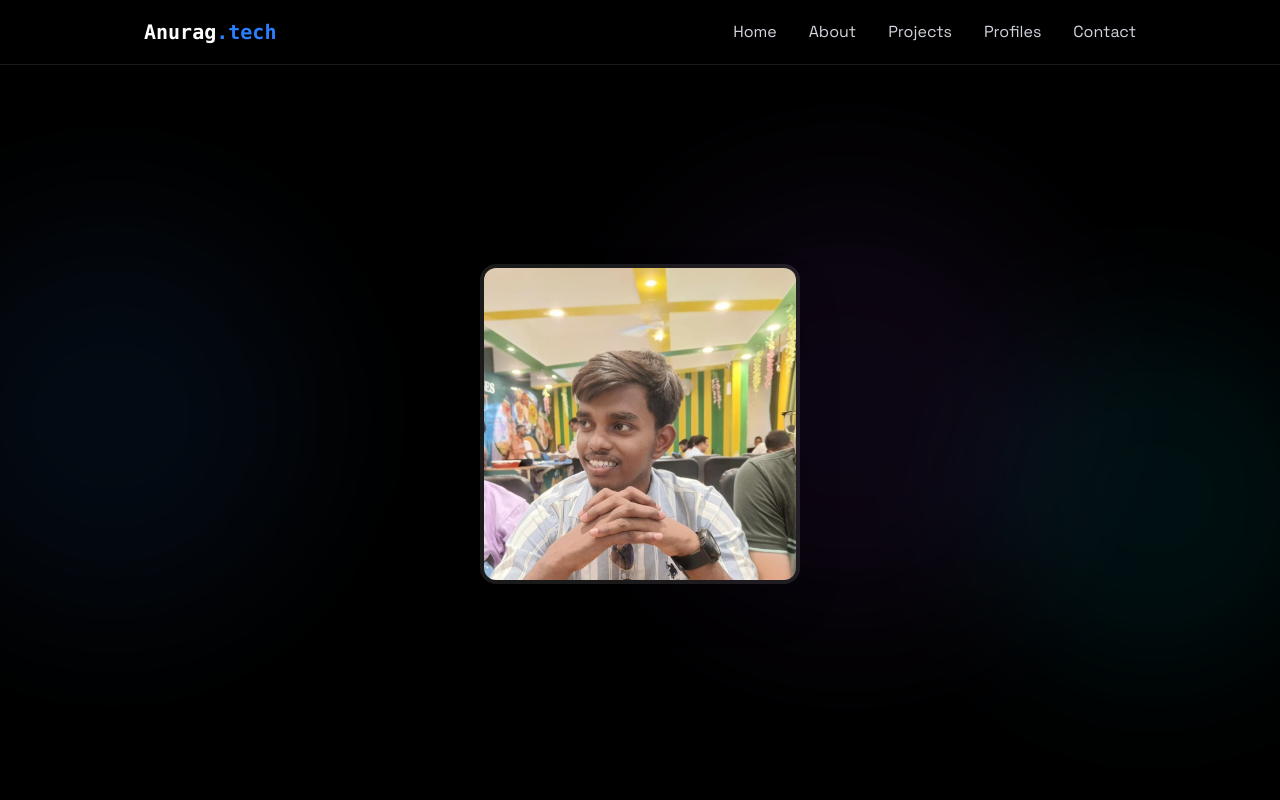
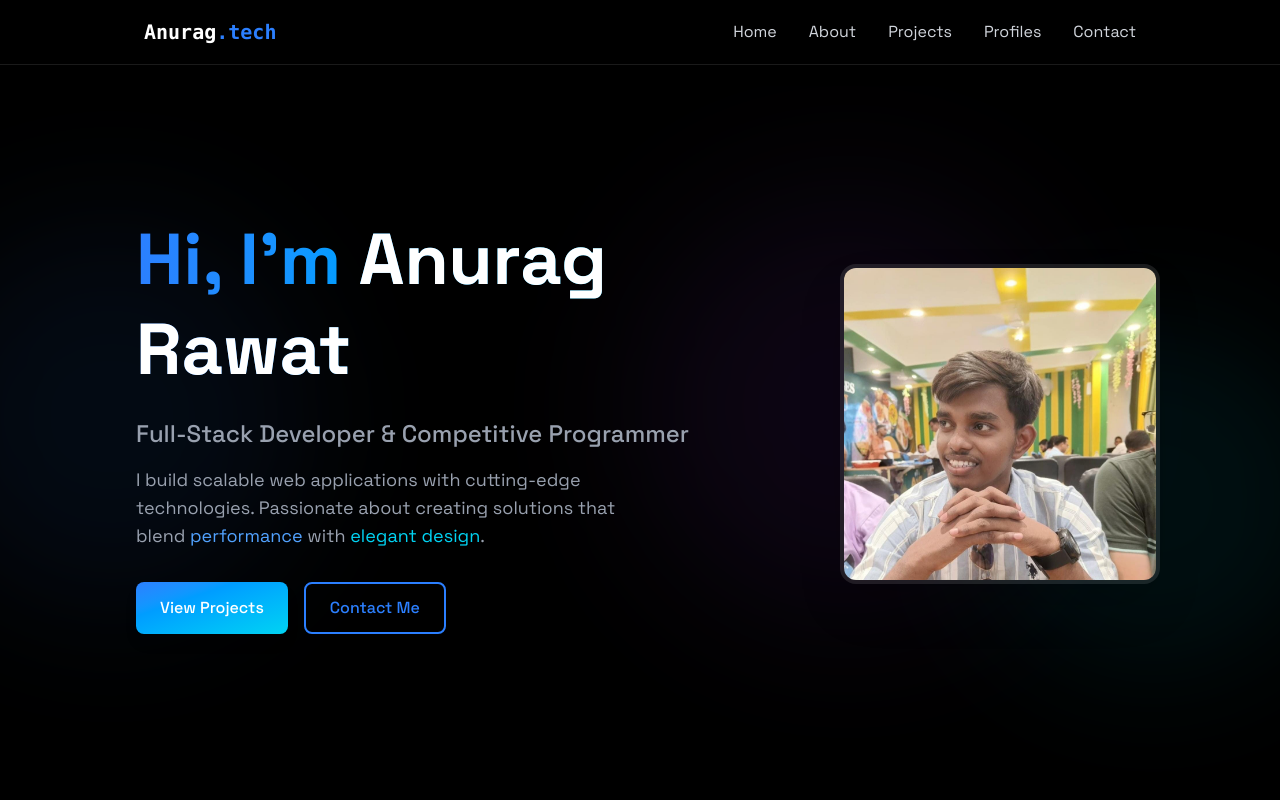
Before and after one commit to AnuragRawat92/New-Portfolio, a React (Vite) app: page / in a window 1280 px wide. Shown: the top 800 px of the page. Built offline with nearby package versions, Linux system fonts and the light colour scheme.

Commit message:
Update Home.jsx

```diff
--- a/src/components/sections/Home.jsx
+++ b/src/components/sections/Home.jsx
@@ -1,6 +1,5 @@
 import { RevealOnScroll } from "../RevealOnScroll";
 import profli from './profile.jpg';
-import defaultProfile from './default-profile.jpg'; // Import your fallback image
 
 export const Home = () => {
   return (
@@ -11,13 +10,66 @@ export const Home = () => {
       {/* Background elements */}
       <div className="absolute inset-0 overflow-hidden z-0">
         <div className="absolute top-1/4 -left-20 w-64 h-64 md:w-96 md:h-96 bg-blue-500/10 rounded-full mix-blend-multiply filter blur-2xl md:blur-3xl opacity-70 animate-blob"></div>
-        <div className="absolute top-1/3 -right-20 w-64 h-64 md:w-96 md:h-96 bg-cyan-400/10 rounded-full mix-blend-multiply filter blur-2xl md:blur-3xl opacity-70 animation-delay-2000 animate-blob"></div>
-        <div className="absolute bottom-1/4 left-1/2 w-64 h-64 md:w-96 md:h-96 bg-purple-500/10 rounded-full mix-blend-multiply filter blur-2xl md:blur-3xl opacity-70 animation-delay-4000 animate-blob"></div>
+        <div className="absolute top-1/3 -right-20 w-64 h-64 md:w-96 md:h-96 bg-cyan-400/10 rounded-full mix-blend-multiply filter blur-2xl md:blur-3xl opacity-70 animate-blob animation-delay-2000"></div>
+        <div className="absolute bottom-1/4 left-1/2 w-64 h-64 md:w-96 md:h-96 bg-purple-500/10 rounded-full mix-blend-multiply filter blur-2xl md:blur-3xl opacity-70 animate-blob animation-delay-4000"></div>
       </div>
 
-      {/* ... rest of your component remains the same ... */}
+      <div className="container mx-auto px-4 flex flex-col lg:flex-row items-center justify-center gap-8 md:gap-12 z-10">
+        <RevealOnScroll>
+          <div className="text-center max-w-2xl lg:text-left px-4">
+            <h1 className="text-4xl sm:text-5xl md:text-6xl lg:text-7xl font-bold mb-4 md:mb-6 bg-gradient-to-r from-blue-500 to-cyan-400 bg-clip-text text-transparent leading-tight">
+              {"Hi, I'm"} <span className="text-white">Anurag Rawat</span>
+            </h1>
 
-      {/* Image Card - Centered */}
+            <h2 className="text-lg sm:text-xl md:text-2xl text-gray-400 mb-3 md:mb-4 font-medium">
+              Full-Stack Developer & Competitive Programmer
+            </h2>
+
+            <p className="text-base sm:text-lg text-gray-400 mb-6 md:mb-8 mx-auto lg:mx-0 max-w-lg">
+              I build scalable web applications with cutting-edge technologies.
+              Passionate about creating solutions that blend{" "}
+              <span className="text-blue-400">performance</span> with{" "}
+              <span className="text-cyan-400">elegant design</span>.
+            </p>
+
+            <div className="flex flex-wrap justify-center lg:justify-start gap-3 md:gap-4">
+              <a
+                href="#projects"
+                className="relative inline-flex items-center justify-center px-4 py-2 md:px-6 md:py-3 overflow-hidden font-medium text-white transition duration-300 ease-out rounded-lg shadow-lg group bg-gradient-to-br from-blue-500 to-cyan-400 hover:from-blue-600 hover:to-cyan-500 text-sm md:text-base"
+              >
+                <span className="relative z-10">View Projects</span>
+                <span className="absolute inset-0 bg-gradient-to-br from-blue-600 to-cyan-500 rounded-lg opacity-0 group-hover:opacity-100 transition duration-300 ease-out"></span>
+              </a>
+
+              <a
+                href="#contact"
+                className="relative inline-flex items-center justify-center px-4 py-2 md:px-6 md:py-3 overflow-hidden font-medium text-blue-500 transition duration-300 ease-out border-2 border-blue-500 rounded-lg hover:text-white group text-sm md:text-base"
+              >
+                <span className="absolute inset-0 flex items-center justify-center w-full h-full text-white duration-300 -translate-x-full bg-blue-500 group-hover:translate-x-0 ease">
+                  <svg
+                    className="w-5 h-5 md:w-6 md:h-6"
+                    fill="none"
+                    stroke="currentColor"
+                    viewBox="0 0 24 24"
+                    xmlns="http://www.w3.org/2000/svg"
+                  >
+                    <path
+                      strokeLinecap="round"
+                      strokeLinejoin="round"
+                      strokeWidth="2"
+                      d="M8 12h.01M12 12h.01M16 12h.01M21 12c0 4.418-4.03 8-9 8a9.863 9.863 0 01-4.255-.949L3 20l1.395-3.72C3.512 15.042 3 13.574 3 12c0-4.418 4.03-8 9-8s9 3.582 9 8z"
+                    ></path>
+                  </svg>
+                </span>
+                <span className="absolute flex items-center justify-center w-full h-full text-blue-500 transition-all duration-300 transform group-hover:translate-x-full ease">
+                  Contact Me
+                </span>
+                <span className="relative invisible">Contact Me</span>
+              </a>
+            </div>
+          </div>
+        </RevealOnScroll>
+
         <RevealOnScroll>
           <div className="relative w-full max-w-xs sm:max-w-sm md:max-w-md mx-auto mt-8 md:mt-12 lg:mt-0">
             <div className="relative z-10 w-56 h-56 sm:w-64 sm:h-64 md:w-72 md:h-72 lg:w-80 lg:h-80 mx-auto rounded-2xl overflow-hidden border-4 border-white/10 shadow-xl md:shadow-2xl group hover:shadow-[0_0_20px_rgba(59,130,246,0.4)] md:hover:shadow-[0_0_30px_rgba(59,130,246,0.5)] transition-all duration-300">
@@ -26,13 +78,13 @@ export const Home = () => {
                 alt="Anurag Rawat"
                 className="w-full h-full object-cover transform group-hover:scale-105 transition duration-500 ease-in-out"
                 onError={(e) => {
-                e.target.onerror = null;
-                e.target.src = defaultProfile; // Use imported fallback
+                  e.target.style.display = "none";
                 }}
               />
             </div>
           </div>
         </RevealOnScroll>
+      </div>
     </section>
   );
 };
```
Lines whose indentation alone changed are shown as unchanged.
